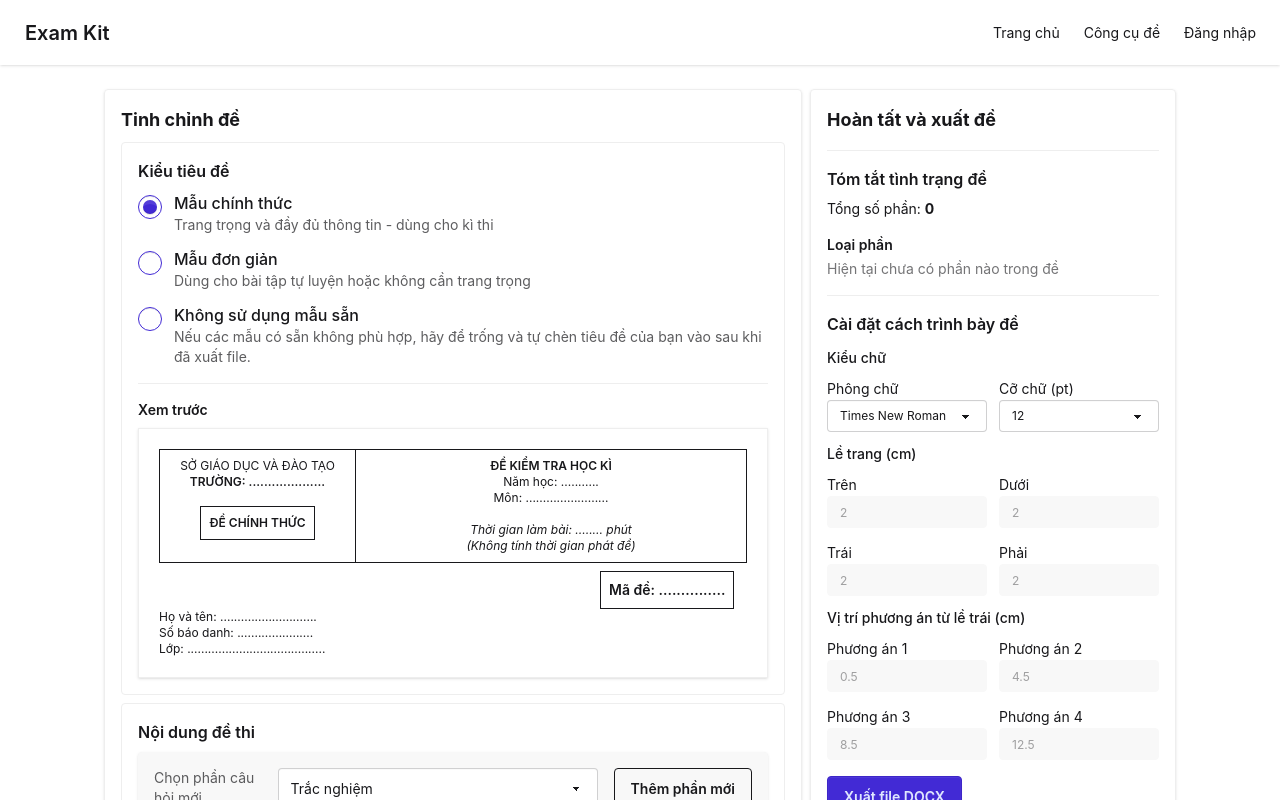
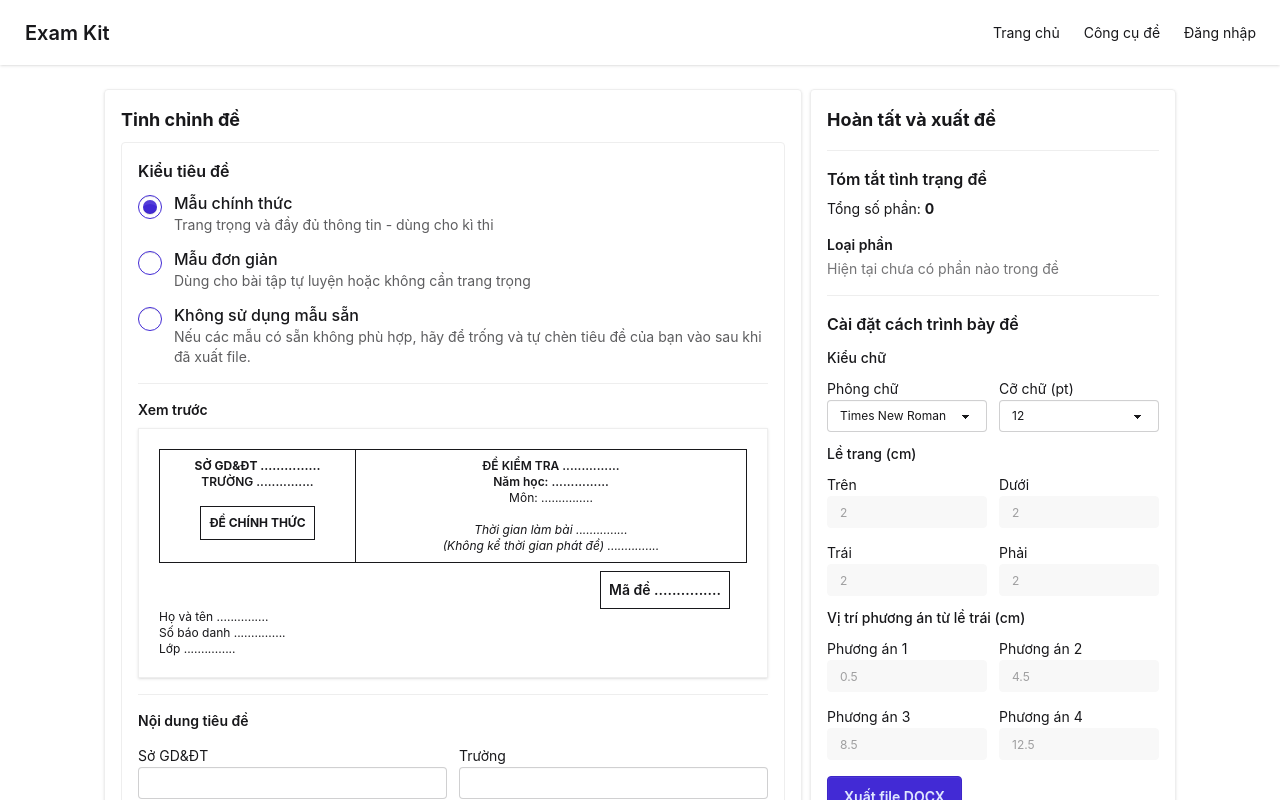
Before and after one commit to TranPhat-28/exam-kit, a React (Vite) app: page /builder in a window 1280 px wide. Shown: the top 800 px of the page. Built offline with nearby package versions, Linux system fonts and the light colour scheme.

Commit message:
feat: Implement filling values into formal header

```diff
--- /dev/null
+++ b/src/constants/strings.ts
@@ -0,0 +1,23 @@
+export const CONSTANTS = {
+    exam: {
+        header: {
+            prefixes: {
+                educationAuthority: "SỞ GD&ĐT",
+                school: "TRƯỜNG",
+                examTitle: "ĐỀ KIỂM TRA",
+                academicYear: "Năm học:",
+                subject: "Môn:",
+                duration: "Thời gian làm bài",
+                durationNote: "(Không kể thời gian phát đề)",
+                examCode: "Mã đề",
+                studentName: "Họ và tên",
+                className: "Lớp",
+                studentNumber: "Số báo danh",
+            },
+            fixedValues: {
+                official: "ĐỀ CHÍNH THỨC",
+            },
+        },
+        content: {},
+    },
+};
--- a/src/pages/Builder/ActionsPanel/index.tsx
+++ b/src/pages/Builder/ActionsPanel/index.tsx
@@ -6,6 +6,7 @@ import { ResultSummary } from "./ResultSummary";
 export const ActionsPanel = () => {
     const sections = useAppSelector((state) => state.ExamContent.sections);
     const headerType = useAppSelector((state) => state.ExamContent.headerType);
+    const headerText = useAppSelector((state) => state.ExamContent.headerText);
     const layoutSettings = useAppSelector((state) => state.LayoutSettings);
 
     return (
@@ -22,6 +23,7 @@ export const ActionsPanel = () => {
                         sections,
                         layoutSettings,
                         headerType,
+                        headerText,
                     )
                 }
             >
--- /dev/null
+++ b/src/pages/Builder/ConfigurationPanel/HeaderConfiguration/HeaderConfigurationForm/index.tsx
@@ -0,0 +1,51 @@
+import { updateHeaderText } from "../../../../../store/features/examContentSlice";
+import { useAppDispatch, useAppSelector } from "../../../../../store/hooks";
+import type { HeaderTextSettings } from "../../../../../store/types/examContentSlice/types";
+
+const officialFields: {
+    field: keyof HeaderTextSettings;
+    label: string;
+}[] = [
+    { field: "educationAuthorityName", label: "Sở GD&ĐT" },
+    { field: "schoolName", label: "Trường" },
+    { field: "examTitle", label: "Tiêu đề bài thi" },
+    { field: "academicYear", label: "Năm học" },
+    { field: "subject", label: "Môn học" },
+    { field: "duration", label: "Thời gian làm bài" },
+];
+
+export const HeaderConfigurationForm = () => {
+    const dispatch = useAppDispatch();
+    const headerType = useAppSelector((state) => state.ExamContent.headerType);
+    const headerText = useAppSelector((state) => state.ExamContent.headerText);
+
+    if (headerType !== "official") {
+        return null;
+    }
+
+    return (
+        <fieldset className="mt-4 border-t border-base-300 pt-4">
+            <h4 className="text-sm font-semibold">Nội dung tiêu đề</h4>
+            <div className="mt-3 grid grid-cols-2 gap-3">
+                {officialFields.map(({ field, label }) => (
+                    <label className="form-control" key={field}>
+                        <span className="label-text mb-1 text-sm">{label}</span>
+                        <input
+                            className="input input-bordered input-sm w-full"
+                            type="text"
+                            value={headerText[field]}
+                            onChange={(event) =>
+                                dispatch(
+                                    updateHeaderText({
+                                        field,
+                                        value: event.currentTarget.value,
+                                    }),
+                                )
+                            }
+                        />
+                    </label>
+                ))}
+            </div>
+        </fieldset>
+    );
+};
--- a/src/pages/Builder/ConfigurationPanel/HeaderConfiguration/HeaderPreview/HeaderTypeFormal.tsx
+++ b/src/pages/Builder/ConfigurationPanel/HeaderConfiguration/HeaderPreview/HeaderTypeFormal.tsx
@@ -1,41 +1,82 @@
+import { CONSTANTS } from "../../../../../constants/strings";
+import { padDottedPlaceholderToEndOfPrefix } from "../../../../../utilities/docFormatHelpers";
+
 export const HeaderTypeFormal = () => {
     return (
         <>
             <div className="grid grid-cols-3 text-center text-xs">
                 <div className="col-span-1 border border-r-0 p-2">
-                    <p>SỞ GIÁO DỤC VÀ ĐÀO TẠO</p>
+                    <p className="font-bold">
+                        {padDottedPlaceholderToEndOfPrefix(
+                            CONSTANTS.exam.header.prefixes.educationAuthority,
+                        )}
+                    </p>
                     <p className="font-semibold mb-4">
-                        TRƯỜNG: ....................
+                        {padDottedPlaceholderToEndOfPrefix(
+                            CONSTANTS.exam.header.prefixes.school,
+                        )}
                     </p>
-                    <p className="font-semibold border w-fit p-2 mx-auto">
-                        ĐỀ CHÍNH THỨC
+                    <p className="font-bold border w-fit p-2 mx-auto">
+                        {CONSTANTS.exam.header.fixedValues.official}
                     </p>
                 </div>
 
                 <div className="col-span-2 border p-2">
-                    <p className="font-semibold">ĐỀ KIỂM TRA HỌC KÌ</p>
-                    <p>Năm học: ...........</p>
-                    <p className="mb-4">Môn: ........................</p>
+                    <p className="font-semibold">
+                        {padDottedPlaceholderToEndOfPrefix(
+                            CONSTANTS.exam.header.prefixes.examTitle,
+                        )}
+                    </p>
+                    <p className="font-semibold">
+                        {padDottedPlaceholderToEndOfPrefix(
+                            CONSTANTS.exam.header.prefixes.academicYear,
+                        )}
+                    </p>
+                    <p className="mb-4">
+                        {padDottedPlaceholderToEndOfPrefix(
+                            CONSTANTS.exam.header.prefixes.subject,
+                        )}
+                    </p>
 
                     <p className="text-xs italic">
-                        Thời gian làm bài: ........ phút
+                        {padDottedPlaceholderToEndOfPrefix(
+                            CONSTANTS.exam.header.prefixes.duration,
+                        )}
                     </p>
                     <p className="text-xs italic">
-                        (Không tính thời gian phát đề)
+                        {padDottedPlaceholderToEndOfPrefix(
+                            CONSTANTS.exam.header.prefixes.durationNote,
+                        )}
                     </p>
                 </div>
             </div>
 
             <div className="mt-2 grid grid-cols-4">
                 <div className="col-start-4 w-fit border p-2 font-semibold">
-                    <p>Mã đề: ...............</p>
+                    <p>
+                        {padDottedPlaceholderToEndOfPrefix(
+                            CONSTANTS.exam.header.prefixes.examCode,
+                        )}
+                    </p>
                 </div>
             </div>
 
             <div className="flex flex-col text-xs">
-                <p>Họ và tên: ............................</p>
-                <p>Số báo danh: ......................</p>
-                <p>Lớp: ........................................</p>
+                <p>
+                    {padDottedPlaceholderToEndOfPrefix(
+                        CONSTANTS.exam.header.prefixes.studentName,
+                    )}
+                </p>
+                <p>
+                    {padDottedPlaceholderToEndOfPrefix(
+                        CONSTANTS.exam.header.prefixes.studentNumber,
+                    )}
+                </p>
+                <p>
+                    {padDottedPlaceholderToEndOfPrefix(
+                        CONSTANTS.exam.header.prefixes.className,
+                    )}
+                </p>
             </div>
         </>
     );
--- a/src/pages/Builder/ConfigurationPanel/HeaderConfiguration/index.tsx
+++ b/src/pages/Builder/ConfigurationPanel/HeaderConfiguration/index.tsx
@@ -1,6 +1,7 @@
 import { updateHeaderType } from "../../../../store/features/examContentSlice";
 import { useAppDispatch, useAppSelector } from "../../../../store/hooks";
 import type { HeaderType } from "../../../../types/HeaderType";
+import { HeaderConfigurationForm } from "./HeaderConfigurationForm";
 import { HeaderPreview } from "./HeaderPreview";
 
 const headerOptions: {
@@ -66,8 +67,12 @@ export const HeaderConfiguration = () => {
                     ))}
                 </div>
             </fieldset>
+
             {selectedHeaderType !== "none" && (
-                <HeaderPreview selectedHeaderType={selectedHeaderType} />
+                <>
+                    <HeaderPreview selectedHeaderType={selectedHeaderType} />
+                    <HeaderConfigurationForm />
+                </>
             )}
         </div>
     );
--- a/src/store/features/examContentSlice.ts
+++ b/src/store/features/examContentSlice.ts
@@ -5,10 +5,21 @@ import type {
     PhoneticMultipleChoiceQuestion,
 } from "../../types/QuestionType";
 import { SectionType } from "../../types/SectionType";
-import type { ExamContentState } from "../types/examContentSlice/types";
+import type {
+    ExamContentState,
+    HeaderTextSettings,
+} from "../types/examContentSlice/types";
 
 const initialState: ExamContentState = {
     headerType: "official",
+    headerText: {
+        educationAuthorityName: "",
+        schoolName: "",
+        examTitle: "",
+        academicYear: "",
+        subject: "",
+        duration: "",
+    },
     sections: [],
 };
 
@@ -18,6 +29,15 @@ const examContentSlice = createSlice({
     reducers: {
         updateHeaderType(state, action: PayloadAction<HeaderType>) {
             state.headerType = action.payload;
+        },
+        updateHeaderText(
+            state,
+            action: PayloadAction<{
+                field: keyof HeaderTextSettings;
+                value: string;
+            }>,
+        ) {
+            state.headerText[action.payload.field] = action.payload.value;
         },
         addMultipleChoiceSection(state, action: PayloadAction<string>) {
             state.sections.push({
@@ -160,6 +180,7 @@ const examContentSlice = createSlice({
 
 export const {
     updateHeaderType,
+    updateHeaderText,
     addMultipleChoiceSection,
     addPhoneticMultipleChoiceSection,
     addReadingComprehensionSection,
--- a/src/utilities/contentGenerator.ts
+++ b/src/utilities/contentGenerator.ts
@@ -1,5 +1,8 @@
 import type { Paragraph } from "docx";
-import type { ExamSection } from "../store/types/examContentSlice/types";
+import type {
+    ExamSection,
+    HeaderTextSettings,
+} from "../store/types/examContentSlice/types";
 import type { LayoutSettingsState } from "../store/types/layoutSettingsSlice/types";
 import type { HeaderType } from "../types/HeaderType";
 import {
@@ -8,11 +11,13 @@ import {
 } from "./docFormatHelpers";
 import { SectionType } from "../types/SectionType";
 import { dottedLineFillRatios } from "../types/GenericType";
+import { CONSTANTS } from "../constants/strings";
 
 export const generateHeader = (
     docx: typeof import("docx"),
     headerType: HeaderType,
     layoutSettings: LayoutSettingsState,
+    headerText: HeaderTextSettings,
 ) => {
     const {
         AlignmentType,
@@ -129,14 +134,25 @@ export const generateHeader = (
                         borders: cellBorders,
                         margins: cellMargins,
                         children: [
-                            makeParagraph("SỞ GIÁO DỤC VÀ ĐÀO TẠO", {
+                            makeParagraph(
+                                CONSTANTS.exam.header.prefixes
+                                    .educationAuthority +
+                                    " " +
+                                    headerText.educationAuthorityName,
+                                {
                                     alignment: AlignmentType.CENTER,
-                            }),
-                            makeParagraph("TRƯỜNG: ....................", {
+                                },
+                            ),
+                            makeParagraph(
+                                CONSTANTS.exam.header.prefixes.school +
+                                    " " +
+                                    headerText.schoolName,
+                                {
                                     alignment: AlignmentType.CENTER,
                                     bold: true,
                                     spacing: { after: 160 },
-                            }),
+                                },
+                            ),
                             officialLabelTable,
                         ],
                     }),
@@ -145,18 +161,37 @@ export const generateHeader = (
                         borders: cellBorders,
                         margins: cellMargins,
                         children: [
-                            makeParagraph("ĐỀ KIỂM TRA HỌC KÌ", {
+                            makeParagraph(
+                                CONSTANTS.exam.header.prefixes.examTitle +
+                                    " " +
+                                    headerText.examTitle,
+                                {
                                     alignment: AlignmentType.CENTER,
                                     bold: true,
-                            }),
-                            makeParagraph("Năm học: ...........", {
+                                },
+                            ),
+                            makeParagraph(
+                                CONSTANTS.exam.header.prefixes.academicYear +
+                                    " " +
+                                    headerText.academicYear,
+                                {
                                     alignment: AlignmentType.CENTER,
-                            }),
-                            makeParagraph("Môn: ........................", {
+                                },
+                            ),
+                            makeParagraph(
+                                CONSTANTS.exam.header.prefixes.subject +
+                                    " " +
+                                    headerText.subject,
+                                {
                                     alignment: AlignmentType.CENTER,
                                     spacing: { after: 160 },
-                            }),
-                            makeParagraph("Thời gian làm bài: ........ phút", {
+                                },
+                            ),
+                            makeParagraph(
+                                CONSTANTS.exam.header.prefixes.duration +
+                                    " " +
+                                    headerText.duration,
+                                {
                                     alignment: AlignmentType.CENTER,
                                     italics: true,
                                     spacing: { before: 160 },
@@ -164,11 +199,15 @@ export const generateHeader = (
                                         left: centimetersToTwips(0.8),
                                         right: centimetersToTwips(0.8),
                                     },
-                            }),
-                            makeParagraph("(Không tính thời gian phát đề)", {
+                                },
+                            ),
+                            makeParagraph(
+                                CONSTANTS.exam.header.prefixes.durationNote,
+                                {
                                     alignment: AlignmentType.CENTER,
                                     italics: true,
-                            }),
+                                },
+                            ),
                         ],
                     }),
                 ],
@@ -195,10 +234,13 @@ export const generateHeader = (
                         borders: cellBorders,
                         margins: cellMargins,
                         children: [
-                            makeParagraph("Mã đề", {
+                            makeParagraph(
+                                CONSTANTS.exam.header.prefixes.examCode,
+                                {
                                     alignment: AlignmentType.CENTER,
                                     bold: true,
-                            }),
+                                },
+                            ),
                         ],
                     }),
                     new TableCell({
@@ -222,9 +264,9 @@ export const generateHeader = (
             spacing: { after: 120 },
         }),
         examCodeTable,
-        makeDottedLine("Họ và tên:", "1/3"),
-        makeDottedLine("Số báo danh:", "1/3"),
-        makeDottedLine("Lớp:", "1/3"),
+        makeDottedLine(CONSTANTS.exam.header.prefixes.studentName, "1/3"),
+        makeDottedLine(CONSTANTS.exam.header.prefixes.studentNumber, "1/3"),
+        makeDottedLine(CONSTANTS.exam.header.prefixes.className, "1/3"),
     ];
 };
 
--- a/src/utilities/docFormatHelpers.ts
+++ b/src/utilities/docFormatHelpers.ts
@@ -8,3 +8,7 @@ export const measureTextInCentimeters = (
     canvasContext
         ? (canvasContext.measureText(text).width * 2.54) / 96
         : text.length * 0.22;
+
+export const padDottedPlaceholderToEndOfPrefix = (prefix: string) => {
+    return `${prefix} ...............`;
+};
```
Also changed, not shown: src/store/types/examContentSlice/types.ts (+10 -0 lines), src/utilities/exportExamInstructions.ts (+11 -2 lines). Lines whose indentation alone changed are shown as unchanged.
